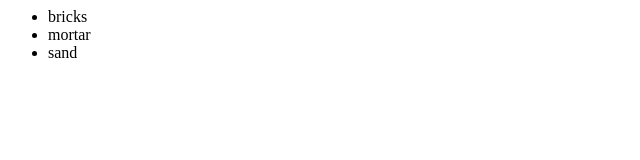
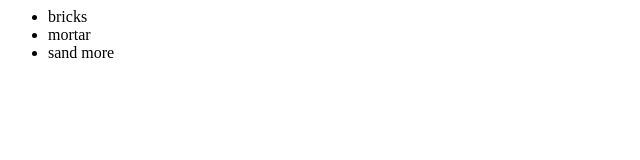
Before and after one commit to Sanketyeru/newGitTest, a plain HTML site: page index.html in a window 1280 px wide. Shown: the full height of the page, 0-640 px from the left. Drawn offline with Linux system fonts and the light colour scheme.

Commit message:
more sand added

```diff
--- a/index.html
+++ b/index.html
@@ -4,7 +4,7 @@
             <ul>
                 <li>bricks</li>
                 <li>mortar</li>
-                <li>sand</li>
+                <li>sand more</li>
             </ul>
         </div>
     </body>
```
